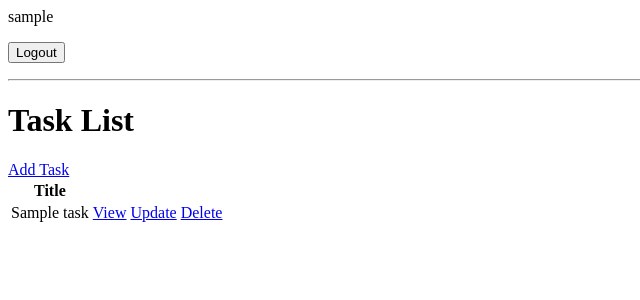
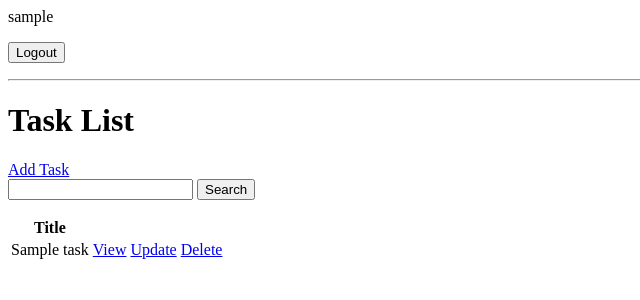
Before and after one commit to TharHtet236401/CBV-with-ToDoList, a Django app: page / in a window 1280 px wide. Shown: the top 300 px of the page, without its empty margins (0-640 px from the left). Run offline with Django 5.2, Linux system fonts and the light colour scheme; a user stored in the database is signed in; tables that the repository leaves empty hold one stand-in row (values such as "Sample post").

Commit message:
search function

```diff
--- a/base/templates/base/task_list.html
+++ b/base/templates/base/task_list.html
@@ -15,6 +15,11 @@
 <hr>
 <h1>Task List</h1>
 <a href="{% url 'task-create' %}">Add Task</a>
+
+<form method="get">
+    <input type="text" name="search-area" value="{{ search_input }}">
+    <input type="submit" value="Search">
+</form>
 <table>
 
     <thead>
--- a/base/views.py
+++ b/base/views.py
@@ -48,6 +48,12 @@ class TaskList(LoginRequiredMixin,ListView):
         context = super().get_context_data(**kwargs)
         context['tasks'] = context['tasks'].filter(user=self.request.user)
         context['count'] = context['tasks'].filter(complete=False).count()
+
+        search_input = self.request.GET.get('search-area') or ''
+        if search_input:
+            context['tasks'] = context['tasks'].filter(title__icontains=search_input)
+
+        context['search_input'] = search_input
         return context
 
 class TaskDetail(LoginRequiredMixin,DetailView):
```
